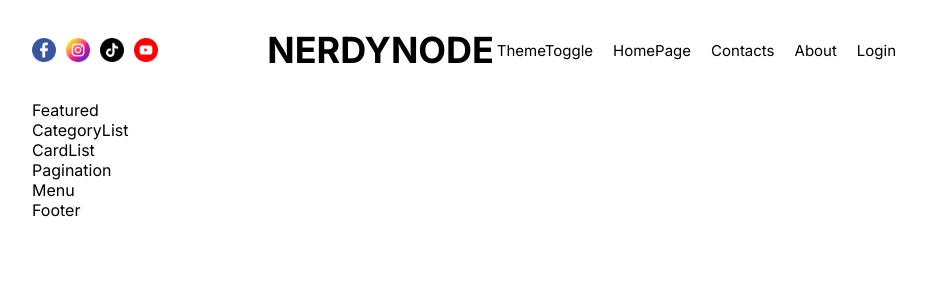
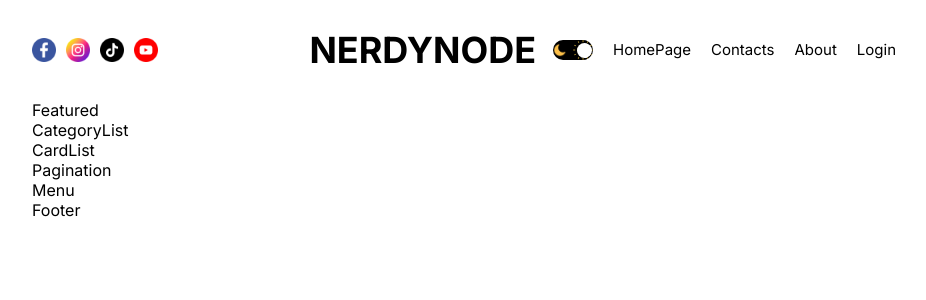
Before and after one commit to Ikamrava/NerdyNode, a Next.js app: page / in a window 1280 px wide. Shown: the top 300 px of the page, without its empty margins (176-1102 px from the left). Built offline with nearby package versions, Linux system fonts and the light colour scheme.

Commit message:
dark mode

```diff
--- a/src/app/globals.css
+++ b/src/app/globals.css
@@ -18,6 +18,13 @@
 a{
     color: inherit;
     text-decoration: none;
+}
+
+.dark{
+    --bg:#0f172a;
+    --textColor:#fff;
+    --softBg: #1f273a;
+    --softTextColor:#a6a6a6
 }
 
 .container{
--- a/src/app/layout.js
+++ b/src/app/layout.js
@@ -2,6 +2,8 @@
 import './globals.css'
 import { Inter } from 'next/font/google'
 import Footer from '@/component/footer/Footer'
+import { ThemeContextProvider } from '@/context/ThemeContact'
+import ThemeProvider from '@/providers/ThemeProvider'
 
 const inter = Inter({ subsets: ['latin'] })
 
@@ -14,6 +16,8 @@
   return (
     <html lang="en">
       <body className={inter.className}>
+        <ThemeContextProvider>
+          <ThemeProvider>
             <div className='container'>
               <div className='wrapper'>
               <NavBar/>
@@ -21,6 +25,8 @@
                 <Footer/>
               </div>
             </div>
+          </ThemeProvider>
+        </ThemeContextProvider>
       </body>
     </html>
   )
--- a/src/component/themeToggle/ThemeToggle.jsx
+++ b/src/component/themeToggle/ThemeToggle.jsx
@@ -1,9 +1,25 @@
+"use client"
+import Image from 'next/image'
 import styles from './themeToggle.module.css'
+import { useContext, useEffect, useState } from 'react'
+import { ThemeContext } from '@/context/ThemeContact'
+
 
 function ThemeToggle() {
+  const {theme , toggle} = useContext(ThemeContext)
+  const [mounted,setMounted]= useState(false)
+
+  useEffect(()=>{
+      setMounted(true)
+  },[])
+  if(mounted){
   return (
-    <div className={styles.container}>ThemeToggle</div>
+    <div className={styles.container} onClick={toggle} style={theme === "dark" ? {backgroundColor:"white"}: {backgroundColor:"black"}}>
+      <Image src="/moon.png" alt='' width={14} height={14}/>
+      <div className={styles.ball} style={theme === "dark" ? {left:1,backgroundColor:"black"}: {right:1,backgroundColor:"white"}}></div>
+      <Image src="/sun.png" alt='' width={20} height={20}/>
+    </div>
   )
-}
+}}
 
 export default ThemeToggle
--- a/src/component/themeToggle/themeToggle.module.css
+++ b/src/component/themeToggle/themeToggle.module.css
@@ -1,3 +1,20 @@
 .container{
+ width: 40px;
+ height: 20px;
+ border-radius: 50px;
+ cursor: pointer;
+ display: flex;
+ align-items: center;
+ justify-content: space-between;
+ position: relative;
 
 }
+
+.ball{
+    width: 15px;
+    height: 15px;
+    border-radius: 50%;
+    position: absolute;
+
+
+}
--- /dev/null
+++ b/src/context/ThemeContact.jsx
@@ -0,0 +1,34 @@
+"use client"
+import { useEffect, useState } from 'react';
+import { createContext } from "react";
+
+export const ThemeContext = createContext()
+
+const getfromLocalStorage = ()=>{
+    if(typeof window !== "undefined") {
+        const value = localStorage.getItem("theme")
+        return value || "light"
+    }
+
+}
+
+export const ThemeContextProvider = ({children}) => {
+    const [theme, setTheme] = useState(()=>{
+        return getfromLocalStorage()
+    })
+
+    const toggle = ()=>{
+        setTheme(theme === "light" ? "dark" : "light")
+    }
+
+    useEffect(()=>{
+        localStorage.setItem("theme", theme)
+    },[theme])
+
+    return (
+        <ThemeContext.Provider
+            value={{theme, setTheme, toggle}}>
+            {children}
+        </ThemeContext.Provider>
+    )
+}
--- /dev/null
+++ b/src/providers/ThemeProvider.jsx
@@ -0,0 +1,24 @@
+"use client"
+
+import { ThemeContext } from "@/context/ThemeContact"
+import { useContext, useEffect, useState } from "react"
+
+function ThemeProvider({children}) {
+    const {theme} = useContext(ThemeContext)
+    const [mounted,setMounted]= useState(false)
+
+    useEffect(()=>{
+        setMounted(true)
+    },[])
+
+
+    if(mounted){
+        return (
+            <div className={theme}>{children}</div>
+        )
+
+    }
+
+}
+
+export default ThemeProvider
```
Lines whose indentation alone changed are shown as unchanged.
